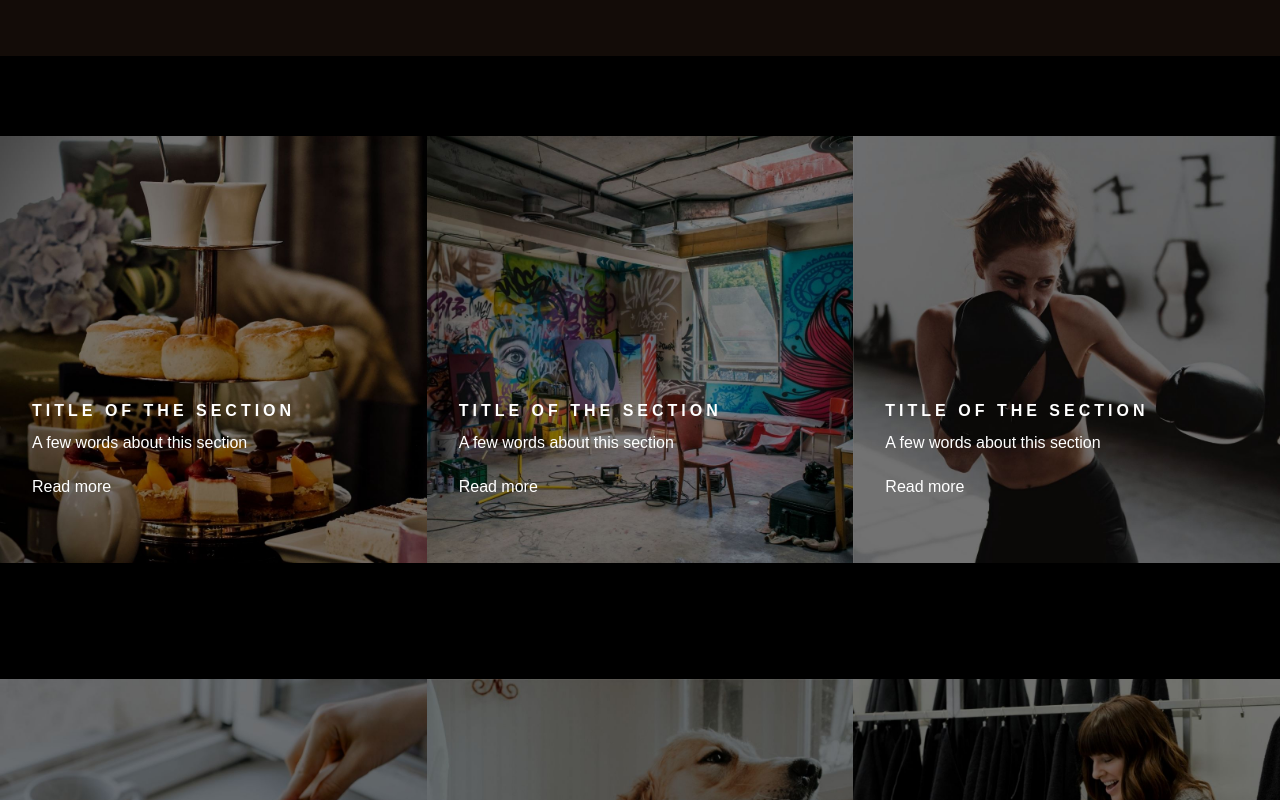
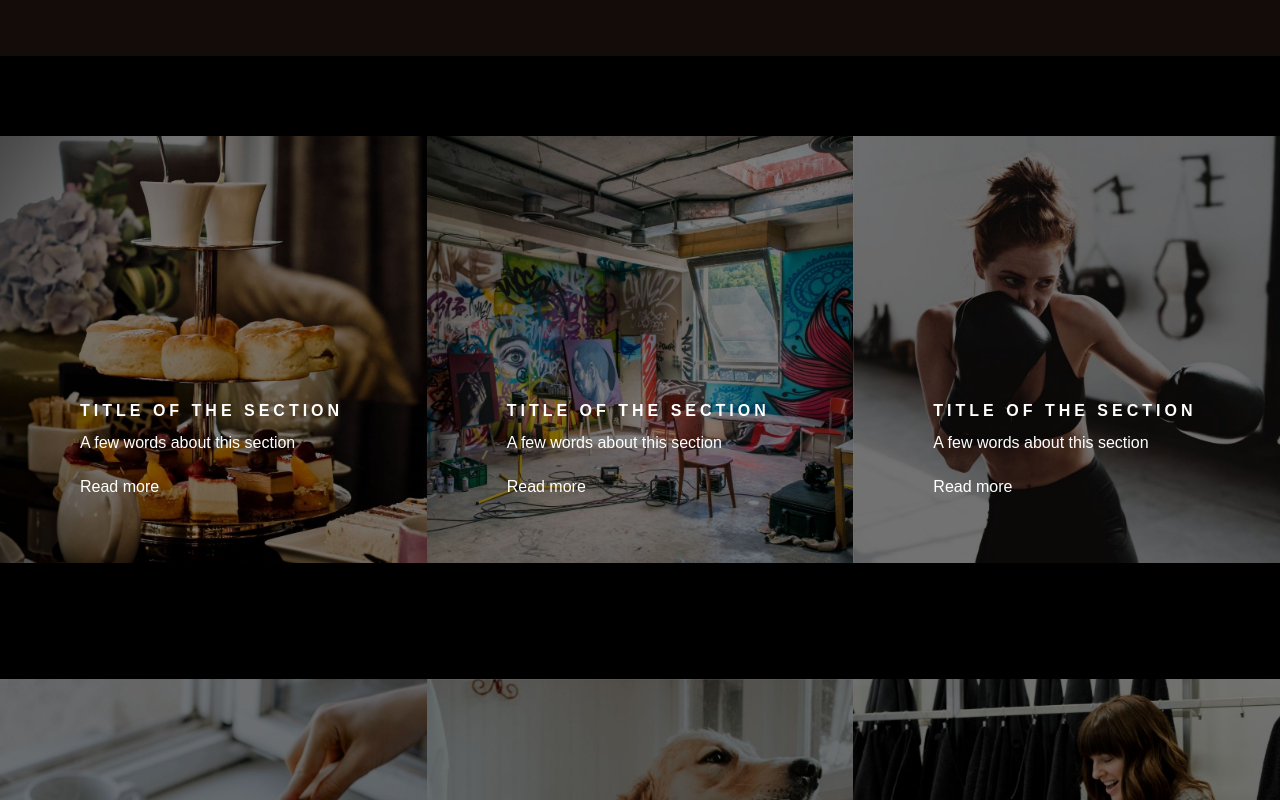
Before and after one commit to Responsibleuk/james-murphy, a plain HTML site: page index.html in a window 1280 px wide. Shown: the part 680-1480 px from the top of the page. Drawn offline with Linux system fonts and the light colour scheme; a script that the page names is missing; files whose address does not match are found by name.

```diff
--- a/assets/css/style.css
+++ b/assets/css/style.css
@@ -513,7 +513,9 @@ Carousel
 }
 
 .carousel-container li {
-  display: block; list-style: none;
+  display: block;
+  list-style: none;
+  overflow: hidden;
 }
 
 .carousel {
@@ -523,8 +525,22 @@ Carousel
 .carousel-text {
   position: relative;
   bottom: 10rem;
-  left: 2rem;
+  left: 5rem;
 }
+
+.carousel-text:hover {
+  color: rgba(255, 255, 255, 0.8);
+  transform: scale(1.2);
+
+}
+
+.carousel:hover {
+   overflow: hidden;
+   opacity: 0.4;
+   color: rgba(233, 243, 88, 0.8)
+
+  }
+
 
 
 /*
--- a/index.html
+++ b/index.html
@@ -47,9 +47,18 @@
     </section>
 
     <picture class="carousel-container">
-        <ul class="carousel">
-            <li>
+        <ul>
+            <li class="carousel">
                 <img src="assets/images/carousel/afternoon-tea.jpg">
+                <article class="carousel-text">
+                    <h3>Title of the section</h3>
+                    <p>A few words about this section</p>
+                    <a ><p>Read more</p></a>
+                </article>
+            </li>
+
+            <li class="carousel">
+                <img src="assets/images/carousel/art-lessons.jpg">
                 <article class="carousel-text">
                     <h3>Title of the section</h3>
                     <p>A few words about this section</p>
@@ -57,15 +66,8 @@
                 </article>
             </li>
 
-            <li>
-                <img src="assets/images/carousel/art-lessons.jpg">
-                <article class="carousel-text">
-                    <h3>Title of the section</h3>
-                    <p>A few words about this section</p>
-                    <p>Read more</p>
-                </article>
-            </li>
-            <li><img src="assets/images/carousel/boxing.jpg">
+            <li class="carousel">
+                <img src="assets/images/carousel/boxing.jpg">
                 <article class="carousel-text">
                     <h3>Title of the section</h3>
                     <p>A few words about this section</p>
```
Also changed, not shown: about.html (added, +47 -0 lines).
